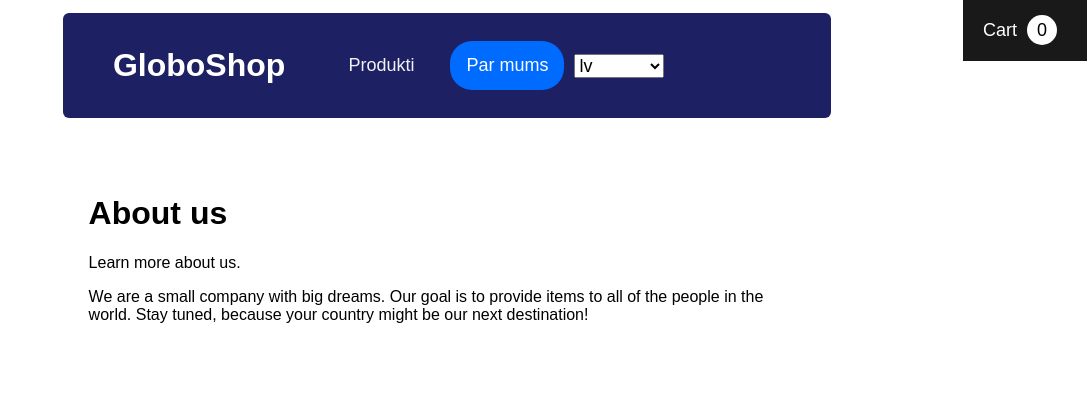
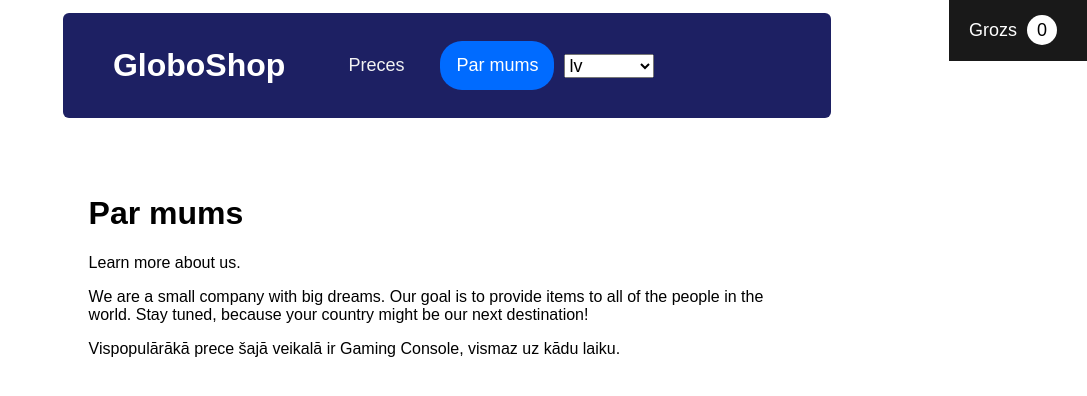
Before and after one commit to hlmgrvs/vue-I18n, a Vue app: page /about in a window 1280 px wide. Shown: the top 396 px of the page, without its empty margins (193-1280 px from the left). Built offline with nearby package versions, Linux system fonts and the light colour scheme.

Commit message:
message interpolations

```diff
--- a/src/components/TheCart.vue
+++ b/src/components/TheCart.vue
@@ -1,7 +1,7 @@
 <template>
   <div class="cart">
     <div class="cartButton" @click="toggleCart">
-      Cart
+      {{$t("cart.cart")}}
       <span
         :class="['total', {totalChanged: itemAddedAnimation}]"
       >{{ numOfItemsInCart }}</span>
@@ -10,7 +10,7 @@
       class="cartItems"
       :style="{display: cartVisible ? 'block': 'none'}"
     >
-      <h3 class="col">Subtotal: ${{ subtotalFormatted }}</h3>
+      <h3 class="col">{{$t("cart.subtotal")}}: ${{ subtotalFormatted }}</h3>
       <div class="col" v-for="item in itemsInCart" :key="item.id">
         <div class="item">
           <h3>{{ item.title }}</h3>
@@ -23,7 +23,7 @@
           <button
             class="clearButton"
             @click="clearItemFromCart(item.id)"
-          >Remove this item</button>
+          >{{$t("cart.clearButton")}}</button>
         </div>
       </div>
     </div>
--- a/src/i18n/index.js
+++ b/src/i18n/index.js
@@ -3,20 +3,34 @@ import {createI18n} from "vue-i18n";
 const messages = {
     lv: {
         routes: {
-            items: "Produkti",
-            about: "Par mums"
-        }
+            items: "Preces",
+            about: "Par mums",
+        },
+        cart: {
+            cart: "Grozs",
+            subtotal: "Kopā",
+            clearButton: "Izņemt preci"
+        },
+        popularItem: "Vispopulārākā prece šajā veikalā ir {itm}, vismaz uz kādu laiku."
     },
     ru: {
         routes: {
             items: "Продукты",
             about: "О нас"
-        }
+        },
+        cart: {
+            cart: "Корзина",
+            subtotal: "Итого",
+            clearButton: "Удалить товар"
+        },
+        popularItem: "Самый популярный товар в нашем магазине - {itm}, но это не на долго."
     },
 }
 
 export default createI18n({
     locale: "lv",
     legacy: false,
+    fallbackLocale: "lv",
+    globalInjection: true,
     messages
 });
--- a/src/views/About.vue
+++ b/src/views/About.vue
@@ -1,7 +1,8 @@
 <template>
   <div class="about">
-    <h1>About us</h1>
+    <h1>{{$t("routes.about")}}</h1>
     <p>Learn more about us.</p>
     <p>We are a small company with big dreams. Our goal is to provide items to all of the people in the world. Stay tuned, because your country might be our next destination!</p>
+    <p>{{$t("popularItem", {itm: $store.getters.items[0].title })}}</p>
   </div>
 </template>
```
